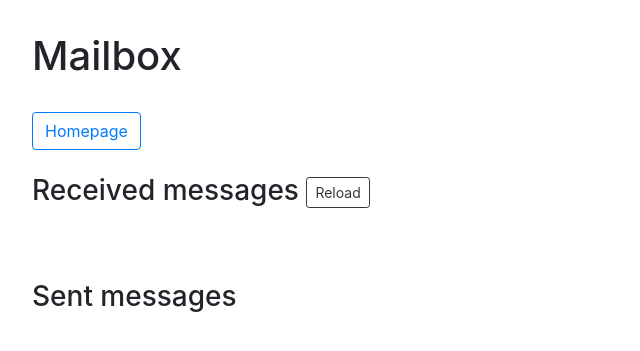
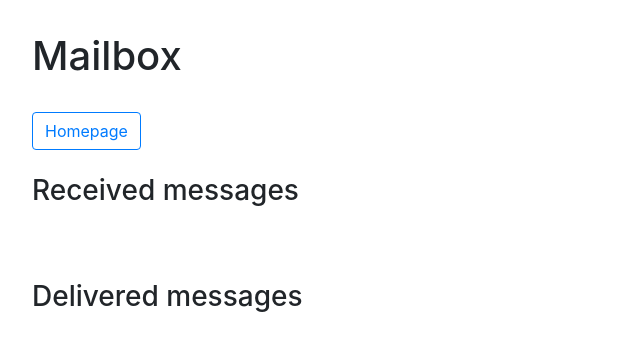
Before and after one commit to ASE-2021-Squad8/My-message-in-a-bottle, a Flask app: page /mailbox in a window 1280 px wide. Shown: the top 351 px of the page, without its empty margins (0-640 px from the left). Run offline with Flask 2, Linux system fonts and the light colour scheme; some libraries are stand-ins or nearby versions.

Commit message:
template: fix attachment links in mailbox, rename sent header
Signed-off-by: E. Melucci <eli@meluc.ci>

```diff
--- a/monolith/static/mailbox.js
+++ b/monolith/static/mailbox.js
@@ -76,7 +76,7 @@ function open_message_received(msg_id) {
             modal_text.innerHTML = message.text;
 
             if (message.media) {
-                modal_text.innerHTML += `<br><a href={{ url_for("static", filename="user_uploads/MEDIA") }}>View attachment</a>`.replace("MEDIA", message.media)
+                modal_text.innerHTML += `<a class="btn btn-secondary" href="${MEDIA_URL}">View attachment</a>`.replace("MEDIA", msg.media)
             }
         },
         error: function () {
@@ -123,7 +123,7 @@ function open_message_sent(msg_id) {
             modal_text.innerHTML = message.text;
 
             if (message.media) {
-                modal_text.innerHTML += `<br><a href={{ url_for("static", filename="user_uploads/MEDIA") }}>View attachment</a>`.replace("MEDIA", message.media)
+                modal_text.innerHTML += `<a class="btn btn-secondary" href="${MEDIA_URL}">View attachment</a>`.replace("MEDIA", msg.media)
             }
         },
         error: function () {
--- a/monolith/templates/mailbox.html
+++ b/monolith/templates/mailbox.html
@@ -61,12 +61,12 @@
 <h1>Mailbox</h1><br>
 <a href="/" type="button" class="btn btn-outline-primary">Homepage</a><br><br>
 
-<h3>Received messages <a type="button" href="" class="btn btn-outline-dark btn-sm">Reload</a></h3>
+<h3>Received messages</h3>
 <br>
 <table class="table table-light" id="received"></table>
 <br>
 
-<h3>Sent messages</h3>
+<h3>Delivered messages</h3>
 <table class="table table-light" id="sent"></table>
 
 <!--MODAL FOR READ MESSAGE-->
@@ -128,6 +128,9 @@
 {% endblock %}
 
 {% block scripts %}
+<script>
+	var MEDIA_URL = `{{ url_for('static', filename='user_uploads/MEDIA') }}`
+</script>
 <script src="{{ url_for('static', filename='mailbox.js') }}"></script>
 <script>
 		function refreshTables() {
```
